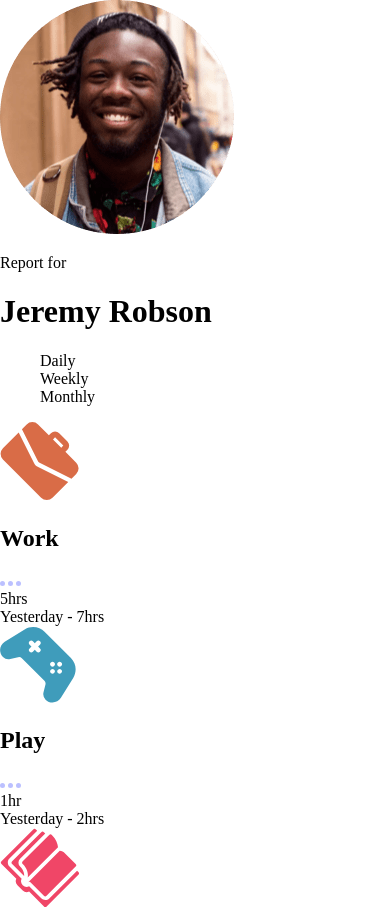
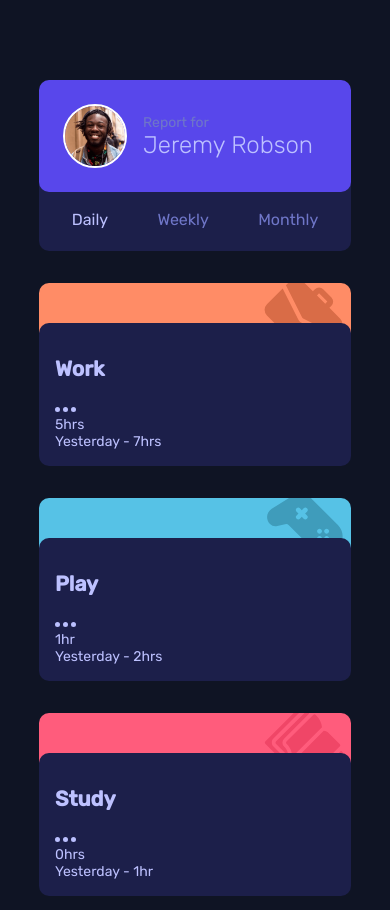
Before and after one commit to chetanhaobijam/Time_Tracking_Dashboard, a plain HTML site: page index.html in a window 390 px wide. Shown: the top 910 px of the page. Drawn offline with Linux system fonts and the light colour scheme.

Commit message:
Added section colors for mobile

```diff
--- a/index.html
+++ b/index.html
@@ -19,13 +19,17 @@
 
   <main>
     <!-- Person Description + List Buttons -->
-    <div>
-      <div>
-        <img src="./images/image-jeremy.png" alt="Person Image">
-        <p>Report for</p>
-        <h1>Jeremy Robson</h1>
+    <div class="person">
+      <div class="person-details">
+        <div class="person-image">
+          <img src="./images/image-jeremy.png" alt="Person Image">
+        </div>
+        <div class="person-name">
+          <p>Report for</p>
+          <h1>Jeremy Robson</h1>
+        </div>
       </div>
-      <div>
+      <div class="timeframes">
         <ul>
           <li class="daily active">Daily</li>
           <li class="weekly">Weekly</li>
@@ -99,6 +103,7 @@
           <div class="previous-data">Yesterday - 1hr</div>
         </div>
       </div>
+    </div>
 
       <!-- Social Stats -->
     <div class="social">
--- a/main.js
+++ b/main.js
@@ -6,6 +6,23 @@ const monthly = document.querySelector(".monthly");
 const statHeader = document.querySelectorAll(".stat-header");
 const currentData = document.querySelectorAll(".current-data");
 const previousData = document.querySelectorAll(".previous-data");
+
+// Timeframes Click Events to add Active Class
+daily.addEventListener("click", () => {
+    weekly.classList.remove("active");
+    monthly.classList.remove("active");
+    daily.classList.add("active");
+});
+weekly.addEventListener("click", () => {
+    daily.classList.remove("active");
+    monthly.classList.remove("active");
+    weekly.classList.add("active");
+});
+monthly.addEventListener("click", () => {
+    daily.classList.remove("active");
+    weekly.classList.remove("active");
+    monthly.classList.add("active");
+});
 
 // Determine whether to add hr or hrs function
 const determineHours = (num) => {
--- a/scss/styles.scss
+++ b/scss/styles.scss
@@ -1,12 +1,147 @@
 @import "config";
 
+body {
+    background-color: $very-dark-blue;
+    color: $pale-blue;
+    font: $font-stack;
+}
 
-ul li {
+main {
+    display: flex;
+    flex-direction: column;
+    align-items: center;
+    gap: 2rem;
+    margin-top: 5rem;
+}
+
+.person {
+    width: 80%;
+}
+
+.person-details {
+    background-color: $blue;
+    display: flex;
+    align-items: center;
+    padding: 1.5rem;
+    border-radius: 10px;
+    position: relative;
+    z-index: 2;
+}
+
+.person-image {
+    width: 60px;
+    height: 60px;
+    border-radius: 50%;
+    border: 2px solid #fff;
+}
+
+.person-image img {
+    width: 100%;
+    height: 100%;
+}
+
+.person-name {
+    padding-left: 1rem;
+}
+
+.person-name p {
+    margin: 0;
+    color: $desaturated-blue;
+}
+
+.person-name h1 {
+    margin: 0;
+    font-weight: 300;
+    font-size: 1.5rem;
+}
+
+.timeframes {
+    background-color: $dark-blue;
+    border-radius: 10px;
+    padding: 0.5rem;
+    padding: 1.5rem 0.5rem 0.5rem 0.5rem;
+    position: relative;
+    z-index: 1;
+    margin-top: -20px;
+}
+
+.timeframes ul {
+    display: flex;
+    padding: 0;
+    justify-content: space-around;
+}
+
+.timeframes ul li {
     cursor: pointer;
     list-style: none;
+    font-size: 1rem;
+    color: $desaturated-blue;
+}
+
+.timeframes ul li:hover {
+    color: $pale-blue;
+}
+
+.work, .play, .study, .exercise, .social, .self-care {
+    width: 80%;
+}
+
+
+.work-image, .play-image, .study-image, .exercise-image, .social-image, .self-care-image {
+    background-color: #ff8c66;
+    padding: 0 0.5rem;
+    display: flex;
+    justify-content: flex-end;
+    position: relative;
+    z-index: 1;
+    height: 80px;
+    overflow: hidden;
+    border-radius: 10px;
+}
+
+.work-image img, .play-image img, .study-image img, .exercise-image img, .social-image img, .self-care-image img {
+    position: absolute;
+    top: -0.3rem;
+}
+
+
+.work-main, .play-main, .study-main, .exercise-main, .social-main, .self-care-main {
+    background-color: $dark-blue;
+    padding: 1rem;
+    position: relative;
+    z-index: 2;
+    margin-top: -2.5rem;
+    border-radius: 10px;
+}
+
+.play-image {
+    background: $play-soft-blue;
+}
+
+.study-image {
+    background: $study-light-red;
+}
+
+.exercise-image {
+    background: $exercise-lime-green;
+}
+
+.social-image {
+    background: $social-violet;
+}
+
+.self-care-image {
+    background: $self-care-soft-orange;
+}
+
+
+.active {
+    color: $pale-blue !important;
 }
 
 
 
 
+
+
 @import "media";
```
Also changed, not shown: styles.css.
